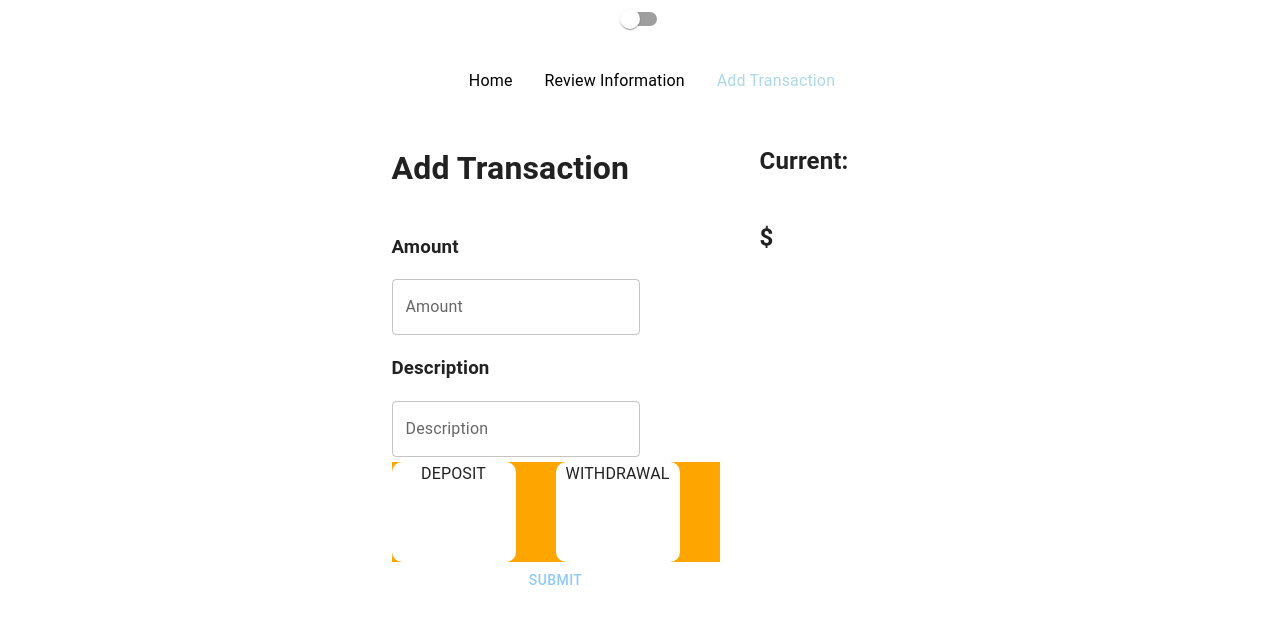
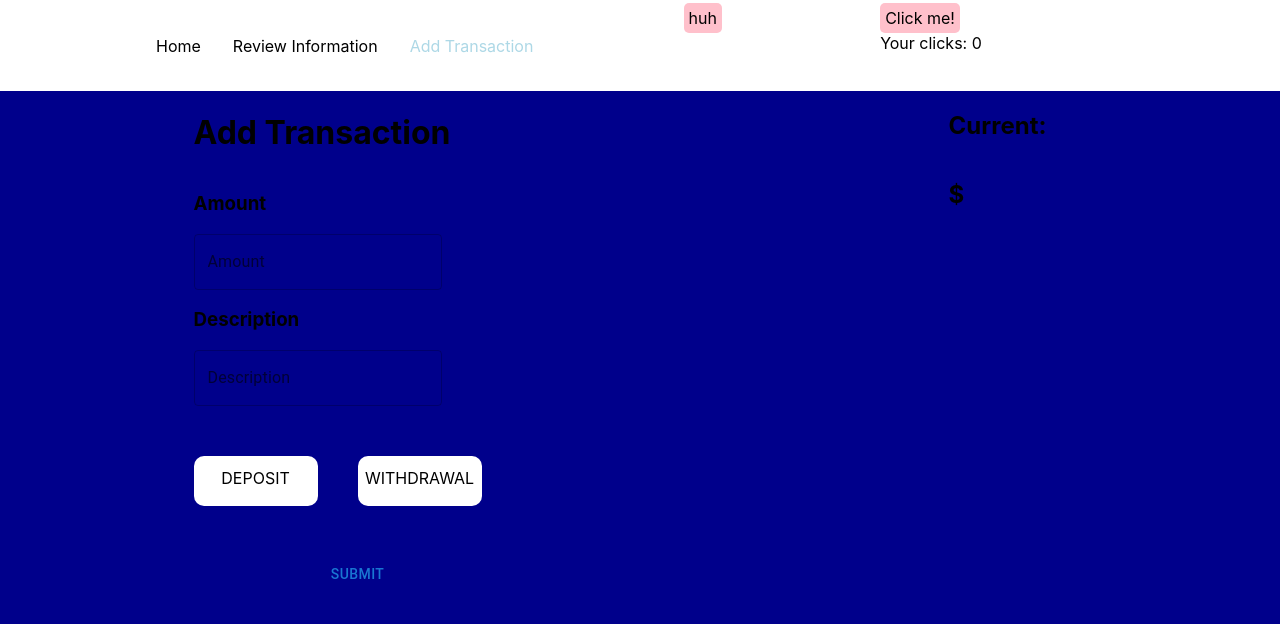
Before and after one commit to emigoodrich/gitIsGross, a React (Create React App) app in the folder tracking-budget/: page /addTransaction in a window 1280 px wide. Shown: the top 624 px of the page. Built offline with nearby package versions, Linux system fonts and the light colour scheme.

Commit message:
did everything but using stateless components but i think i already did those. idk :skull:

```diff
--- a/tracking-budget/src/App.js
+++ b/tracking-budget/src/App.js
@@ -1,41 +1,15 @@
-import React, {useState} from 'react';
+import React from 'react';
 import Navbar from './components/index';
 import {BrowserRouter as Router, Routes, Route} from 'react-router-dom';
 import History from './pages/history';
 import Home from './pages/'
 import AddTransaction from './pages/addTransaction';
 import './App.css';
-import { ThemeProvider, createTheme } from "@mui/material/styles";
-import CssBaseline from "@mui/material/CssBaseline";
-import {Switch} from "@mui/material"
+
 
 const App = () => {
-  const [toggleDarkMode, setToggleDarkMode] = useState(false);
-  const toggleDarkTheme = () => {
-    setToggleDarkMode(!toggleDarkMode);
-  };
-  const darkTheme = createTheme({
-    palette: {
-      mode: toggleDarkMode ? 'dark' : 'light',
-      primary: {
-        main: '#90caf9',
-      },
-      secondary: {
-        main: '#f48fb1',
-      },
-    },
-  });
-
-  // function to toggle the dark mode as true or false
-
-
   return (
     <div>
-      <ThemeProvider theme={darkTheme}>
-      <CssBaseline />
-      <CssBaseline />
-      <div style={{ display: 'flex', flexDirection: 'column', alignItems: 'center' }}>
-        <Switch checked={toggleDarkMode} onChange={toggleDarkTheme} />
     <Router>
       <div>
       <Navbar />
@@ -47,8 +21,6 @@ const App = () => {
       </Routes>
     </Router>
     </div>
-    </ThemeProvider>
-    </div>
   )
 }
 export default App;
--- a/tracking-budget/src/components/index.js
+++ b/tracking-budget/src/components/index.js
@@ -1,7 +1,19 @@
-import React from "react";
-import { Nav, NavLink, NavMenu }
-    from "./NavbarElements";
+import React, {useReducer} from "react";
+import { Nav, NavLink, NavMenu } from "./NavbarElements";
+import DarkModeToggle from './toggle'
+
+function reducer(state, action) {
+    if (action.type === 'incremented_clicks') {
+        return {
+            clicks: state.clicks + 1
+        };
+    }
+    throw Error('dude idek');
+}
+//gross use of this or whatever, i just needed something rip
 const Navbar = () => {
+    const [state, dispatch] = useReducer(reducer, {clicks: 0})
+
     return (
         <>
             <Nav>
@@ -16,7 +28,16 @@ const Navbar = () => {
                         Add Transaction
                     </NavLink>
                 </NavMenu>
-                <div id="navToggle"></div>
+                <DarkModeToggle />
+                <div>
+                    <div id="incrementer" onClick={() => {
+                        dispatch({type: 'incremented_clicks'})
+                    }}>Click me!</div>
+                    <div>Your clicks: {state.clicks}</div>
+                </div>
+                <div></div>
+
+
             </Nav>
 
         </>
--- a/tracking-budget/src/components/outPuttingLists.js
+++ b/tracking-budget/src/components/outPuttingLists.js
@@ -10,7 +10,6 @@ const OutputtingLists = ({ list, deletingListItem }) => {
             </div>
             <div class="item-right-side">
                 <div onClick={() => deletingListItem(item.id)}>x</div>
-                <div id={{index}}>color</div>
             </div>
         </div>
     ))}
--- /dev/null
+++ b/tracking-budget/src/components/toggle.js
@@ -0,0 +1,24 @@
+import React, { useEffect, useState } from "react";
+
+const DarkModeToggle = () => {
+  const [isDark, setIsDark] = useState(true);
+    function darkChange() {
+        console.log('false!')
+        setIsDark(!isDark)
+    }
+  useEffect(() => {
+    if (isDark) {
+      document.body.classList.add('dark');
+
+    } else {
+      document.body.classList.remove('dark');
+    }
+  }, [isDark]);
+  return (
+    <div
+        onClick = {darkChange}
+      aria-label="Dark mode toggle" id="clickMeButton">huh</div>
+  );
+};
+
+export default DarkModeToggle
--- a/tracking-budget/src/components/totalSum.js
+++ b/tracking-budget/src/components/totalSum.js
@@ -9,7 +9,7 @@ const TotalSum = () => {
     useEffect(() => {
         const list = contextValue ?? [];
         setTotal(list?.reduce((accumulator, currentValue) => accumulator + parseInt(currentValue.amount), 0))
-    }, [])
+    }, [contextValue])
     return (
         <div>${total}</div>
     )
--- a/tracking-budget/src/index.css
+++ b/tracking-budget/src/index.css
@@ -7,6 +7,16 @@ body {
   -moz-osx-font-smoothing: grayscale;
   background-color: lightblue;
 }
+body.dark {
+  margin: 0;
+  font-family: -apple-system, BlinkMacSystemFont, 'Segoe UI', 'Roboto', 'Oxygen',
+    'Ubuntu', 'Cantarell', 'Fira Sans', 'Droid Sans', 'Helvetica Neue',
+    sans-serif;
+  -webkit-font-smoothing: antialiased;
+  -moz-osx-font-smoothing: grayscale;
+  background-color: darkblue;
+}
+
 #amountBox {
   display: flex;
   flex-direction: row;
@@ -119,15 +129,22 @@ hr {
   width: 100%;
   display: flex;
   flex-direction: row;
-  margin-top: 5px;
-  height: 100px;
-  background-color: orange;
+  margin-top: 50px;
+  height: 50px;
   justify-content: space-around;
+  margin-bottom: 50px;
 }
 .decisionButtons {
   width: 50%;
   background-color: white;
   text-align: center;
-
   border-radius: 10px;
+  padding-top: 12px;
 }
+#clickMeButton, #incrementer {
+  background-color: pink;
+  padding: 5px;
+  border-radius: 5px;
+  height: 20px;
+  width: fit-content;
+}
--- a/tracking-budget/src/pages/addTransaction.js
+++ b/tracking-budget/src/pages/addTransaction.js
@@ -7,12 +7,17 @@ const AddTransaction = () => {
         const initialValue = JSON.parse(rawValue);
         return initialValue || [];
     })
-    const [count, setCount] = useState(0)
+    const [count, setCount] = useState(() => {
+        const rawCount = localStorage.getItem('count');
+        const initialCount = JSON.parse(rawCount)
+        return parseInt(initialCount) || 0;
+    })
     const [amount, setAmount] = useState('')
     const [description, setDescription] = useState('')
+    const [clickedOption, setClickedOption] = useState(false)
     const handleChangeAmount = useCallback((event) => {
         if (isNaN(event.target.value)){
-            alert('numbers only!')
+            alert('numbers only! refresh if you need to clear it because its bugged a lil')
         } else {
             setAmount(event.target.value)
         }
@@ -21,7 +26,8 @@ const AddTransaction = () => {
         setDescription(event.target.value)
     }
     const handleAdd = useCallback(() => {
-        console.log(list)
+
+        if (clickedOption) {
             const newList = list.concat({
                 amount: amount,
                 des: description,
@@ -33,15 +39,29 @@ const AddTransaction = () => {
             setAmount('')
             setDescription('')
             console.log(count)
-    }, [amount, description, count, list]);
+        } else {
+            alert('choose to deposit or withdraw!!')
+        }
+    }, [amount, description, count, list, clickedOption]);
 
     useEffect(() => {
         localStorage.setItem('list', JSON.stringify(list));
-    }, [list]);
+        localStorage.setItem('count', JSON.stringify(count))
+    }, [list, count]);
 
     const amountAndDescription = useMemo(() => {
         return `${amount} ${description} `;
     }, [amount, description]);
+
+    function negativeFunction() {
+        setAmount(-Math.abs(amount))
+        setClickedOption(true)
+    }
+    function positiveFunction() {
+        setAmount(Math.abs(amount))
+        setClickedOption(true)
+    }
+
     return (
         <div id="transaction-main-div">
             <div>
@@ -51,8 +71,8 @@ const AddTransaction = () => {
             <h3>Description</h3>
             <TextField id="outlined-basic" label="Description" variant="outlined" value={description} onChange={handleChangeDescription}/>
             <span id="ugh">
-                <div class="decisionButtons">DEPOSIT</div>
-                <div class="decisionButtons">WITHDRAWAL</div>
+                <div class="decisionButtons" onClick={positiveFunction}>DEPOSIT</div>
+                <div class="decisionButtons" onClick={negativeFunction}>WITHDRAWAL</div>
             </span>
             <Button onClick={handleAdd}>Submit</Button>
             </div>
--- a/tracking-budget/src/pages/history.js
+++ b/tracking-budget/src/pages/history.js
@@ -1,9 +1,11 @@
-import React, { useEffect, useState } from "react";
+import React, { useEffect, useState, useRef } from "react";
 import OutputtingLists from '../components/outPuttingLists'
 import TotalSum from '../components/totalSum';
+import ListContext from '../components/listContext';
 
 const defaultList = []
 const History = () => {
+    const listLength = useRef()
     const [list, setList] = useState(defaultList);
     useEffect(() => {
         const list = JSON.parse(localStorage.getItem('list'));
@@ -23,14 +25,20 @@ const History = () => {
             localStorage.setItem("list", JSON.stringify(list));
         }
     }, [list])
+    useEffect(() => {
+        listLength.current = list.length;
+    }, [list])
     return (
-        <div>
+            <ListContext.Provider value={list}>
+                <div>
             <div id="review-titles">
                 <h1>Your history</h1>
                 <h1><TotalSum list={list}/></h1>
             </div>
+            <h5>Amount of items: {listLength.current}</h5>
             <OutputtingLists list={list}  deletingListItem={deletingListItem}/>
-        </div>
+            </div>
+            </ListContext.Provider>
     )
 }
 export default History;
--- a/tracking-budget/src/pages/index.js
+++ b/tracking-budget/src/pages/index.js
@@ -19,7 +19,7 @@ const Home = () => {
       <h1>Budget Tracker</h1>
       <h2>Your Balance:</h2>
       <h2><TotalSum /></h2>
-      <div id="amountBox">
+      <div id="amountBox" >
         <div>
           <h3>INCOME</h3>
           <p>positive nums</p>
```
Also changed, not shown: tracking-budget/src/components/container.js (added, +11 -0 lines), tracking-budget/src/components/darkModeContext.js (added). Lines whose indentation alone changed are shown as unchanged.
